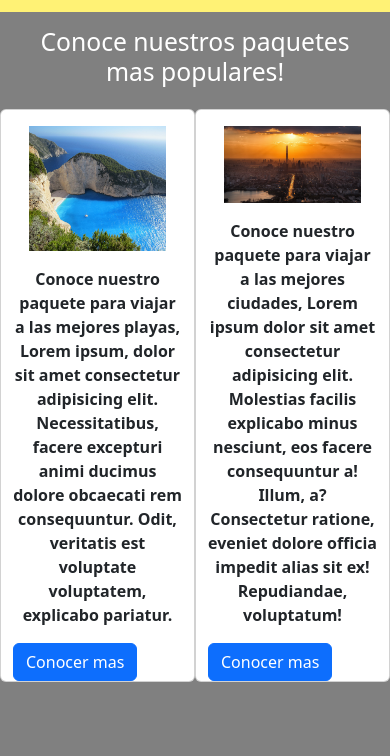
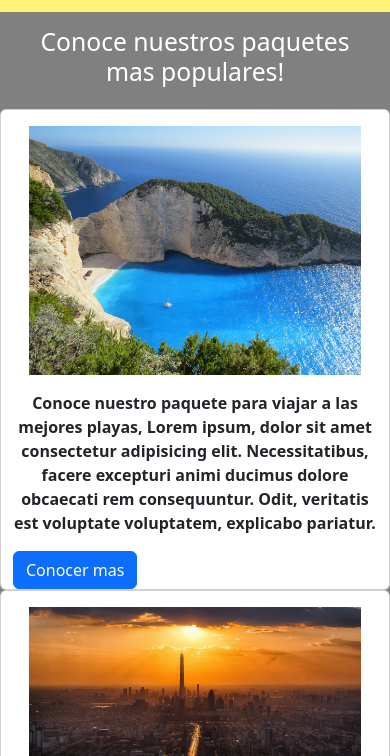
Before and after one commit to PineiroTom/PreEntrega2-Pineiro, a plain HTML site: page Pages/Paquetes.html in a window 390 px wide. Shown: the part 88-844 px from the top of the page. Drawn offline with nearby package versions, Linux system fonts and the light colour scheme.

Commit message:
se modifico la pagina Paquete

```diff
--- a/Pages/Paquetes.html
+++ b/Pages/Paquetes.html
@@ -45,14 +45,14 @@
             <h2 class="titulo">Conoce nuestros paquetes mas populares!</h2>
             <div class="container-fluid">
               <div class="row">
-                <div class="card col">
+                <div class="card col-lg-6 col-md-12">
                   <img class="card-body" src="../Assets/beach-418742_1280.jpg" alt="">
                   <div>
                     <p>Conoce nuestro paquete para viajar a las mejores playas, Lorem ipsum, dolor sit amet consectetur adipisicing elit. Necessitatibus, facere excepturi animi ducimus dolore obcaecati rem consequuntur. Odit, veritatis est voluptate voluptatem, explicabo pariatur.</p>
                     <a class="btn btn-primary" href="">Conocer mas</a>
                   </div>
                 </div>
-                <div class="card col">
+                <div class="card col-lg-6 col-md-12">
                   <img class="card-body" src="../Assets/tianjin-2185510_1920.jpg" alt="">
                   <div>
                     <p> Conoce nuestro paquete para viajar a las mejores ciudades, Lorem ipsum dolor sit amet consectetur adipisicing elit. Molestias facilis explicabo minus nesciunt, eos facere consequuntur a! Illum, a? Consectetur ratione, eveniet dolore officia impedit alias sit ex! Repudiandae, voluptatum!</p>
```
